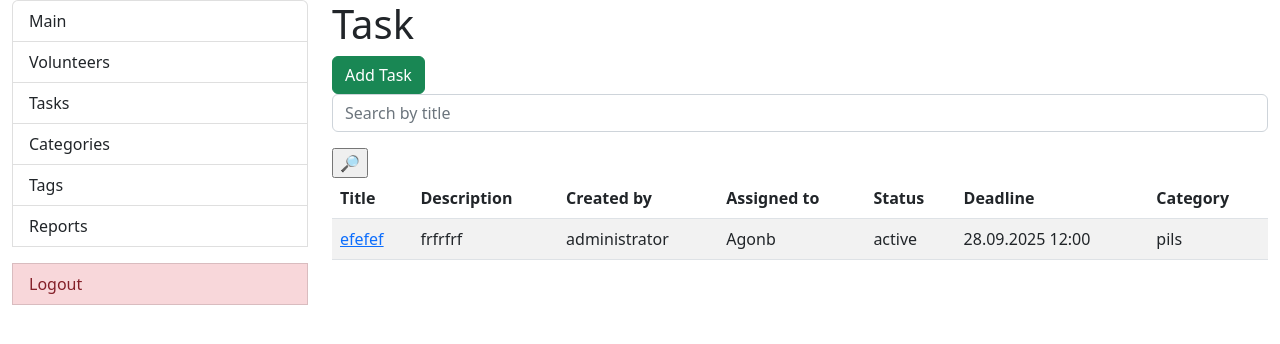
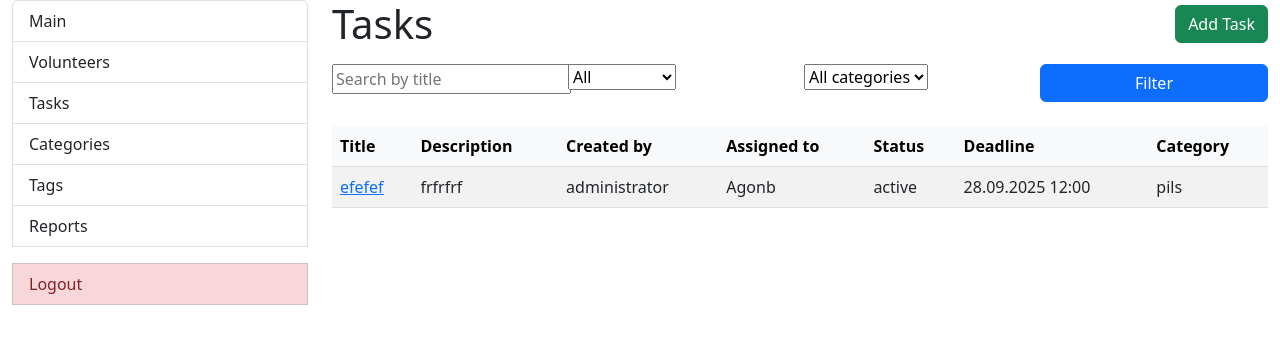
Before and after one commit to JustVov4uk/volunteer-task-manager, a Django app: page /tasks/tasks/ in a window 1280 px wide. Shown: the top 344 px of the page. Run offline with Django 5.2, Linux system fonts and the light colour scheme; a user stored in the database is signed in; data comes from the database, SQL or seed files in the repository; both versions use the stored data as it was after the commit; some libraries are stand-ins or nearby versions.

Commit message:
delete TaskFilterForm & add status & category filtering to TaskSearchForm

```diff
--- a/tasks/forms.py
+++ b/tasks/forms.py
@@ -74,6 +74,20 @@ class TaskSearchForm(forms.Form):
             }
         )
     )
+    status = forms.ChoiceField(
+        choices=[("", "All"), ("active", "Active"),
+                 ("in progress", "In Progress"),
+                 ("completed", "Completed"),
+                 ("suspended", "Suspended")],
+        required=False,
+        label="Status",
+    )
+    category = forms.ModelChoiceField(
+        queryset=Category.objects.all(),
+        required=False,
+        empty_label="All categories",
+        label="Category",
+    )
 
 
 class TagForm(forms.ModelForm):
--- a/tasks/views.py
+++ b/tasks/views.py
@@ -160,9 +160,7 @@ class TaskListView(LoginRequiredMixin, generic.ListView):
     ):
         context = super(TaskListView, self).get_context_data(**kwargs)
         title = self.request.GET.get("title")
-        context["search_form"] = TaskSearchForm(
-            initial={"title": title}
-        )
+        context["search_form"] = TaskSearchForm(self.request.GET)
         return context
 
     def get_queryset(self):
@@ -170,8 +168,14 @@ class TaskListView(LoginRequiredMixin, generic.ListView):
         form = TaskSearchForm(self.request.GET)
         if form.is_valid():
             title = form.cleaned_data.get("title")
+            status = form.cleaned_data.get("status")
+            category = form.cleaned_data.get("category")
             if title:
                 queryset = queryset.filter(title__icontains=title)
+            if status:
+                queryset = queryset.filter(status=status)
+            if category:
+                queryset = queryset.filter(category=category)
         return queryset
 
 
--- a/templates/tasks/task_list.html
+++ b/templates/tasks/task_list.html
@@ -1,14 +1,33 @@
 {% extends "base.html" %}
 
 {% block content %}
-  <h1>Task</h1>
-  {% if request.user.role == "coordinator" %}
-  <a class="btn btn-success" href="{% url 'tasks:task-create' %}">Add Task</a>
-  {% endif %}
-  {% include "includes/search_form.html" %}
+  <div class="d-flex justify-content-between align-items-center mb-3">
+    <h1 class="mb-0">Tasks</h1>
+    {% if request.user.role == "coordinator" %}
+      <a class="btn btn-success" href="{% url 'tasks:task-create' %}">Add Task</a>
+    {% endif %}
+  </div>
+
+  <!-- Форма фільтрації -->
+  <form method="get" class="row g-2 mb-4">
+    <div class="col-md-3">
+      {{ search_form.title }}
+    </div>
+    <div class="col-md-3">
+      {{ search_form.status }}
+    </div>
+    <div class="col-md-3">
+      {{ search_form.category }}
+    </div>
+    <div class="col-md-3">
+      <button type="submit" class="btn btn-primary w-100">Filter</button>
+    </div>
+  </form>
+
+  <!-- Таблиця зі списком задач -->
   {% if task_list %}
     <table class="table table-striped table-hover align-middle">
-      <thead>
+      <thead class="table-light">
         <tr>
           <th>Title</th>
           <th>Description</th>
@@ -29,15 +48,15 @@
             </td>
             <td>{{ task.description }}</td>
             <td>{{ task.created_by }}</td>
-            <td>{{ task.assigned_to }}</td>
+            <td>{{ task.assigned_to|default:"—" }}</td>
             <td>{{ task.status }}</td>
-            <td>{{ task.deadline|date:"d.m.Y H:i" }}</td>
+            <td>{{ task.deadline|date:"d.m.Y H:i"|default:"—" }}</td>
             <td>{{ task.category.name }}</td>
           </tr>
         {% endfor %}
       </tbody>
     </table>
   {% else %}
-    <p>Немає завдань.</p>
+    <p class="text-muted">No tasks found.</p>
   {% endif %}
 {% endblock %}
```
Also changed, not shown: db.sqlite3.
